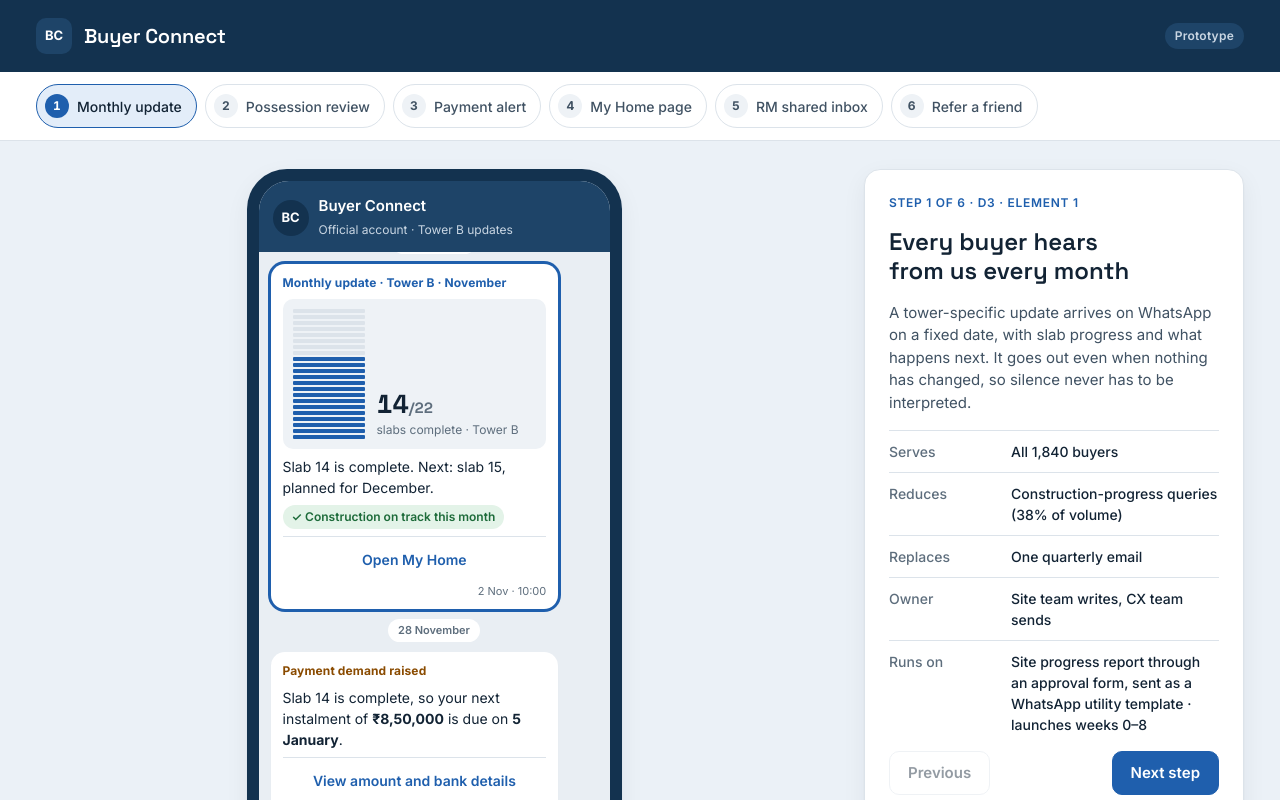
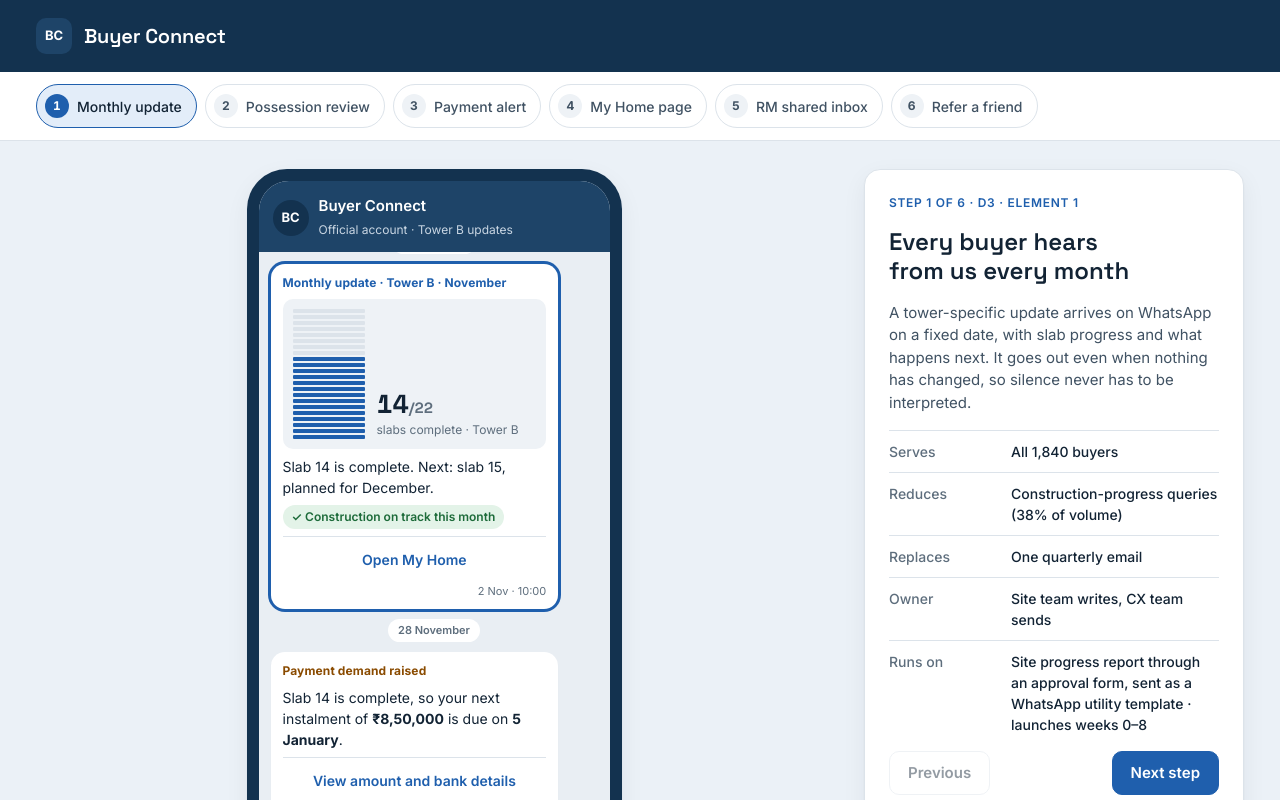
Before and after one commit to AbhikM-Create/buyer-connect-prototype, a plain HTML site: page index.html in a window 1280 px wide. Shown: the top 800 px of the page. Drawn offline with Linux system fonts and the light colour scheme.

Commit message:
Remove Prototype pill from header
Co-Authored-By: Claude Opus 5.5 <noreply@anthropic.com>

```diff
--- a/index.html
+++ b/index.html
@@ -182,7 +182,7 @@ body.shot .thread{scroll-behavior:auto}
 @media (prefers-reduced-motion:reduce){*{scroll-behavior:auto!important;transition:none!important}}
 </style>
 
-<header class="top"><div class="wrap"><div class="brand"><div class="mark" aria-hidden="true">BC</div><div><h1>Buyer Connect</h1></div></div><span class="pill">Prototype</span></div></header>
+<header class="top"><div class="wrap"><div class="brand"><div class="mark" aria-hidden="true">BC</div><div><h1>Buyer Connect</h1></div></div></div></header>
 
 <nav class="rail" aria-label="Prototype walkthrough">
   <div class="wrap" id="rail"></div>
```
